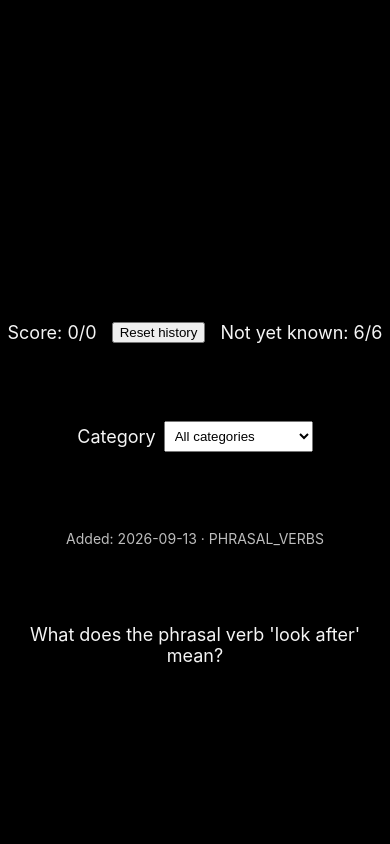
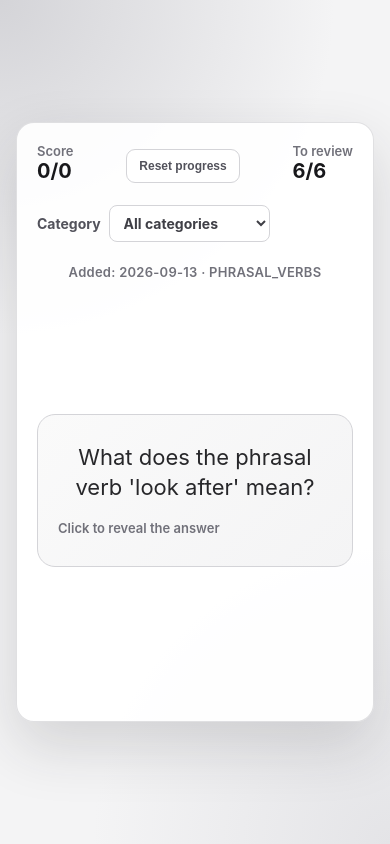
Before and after one commit to adefrutoscasado/english-txt-quiz, a React (Create React App) app: page / in a window 390 px wide. Built offline with nearby package versions, Linux system fonts and the light colour scheme.

Commit message:
Refresh quiz interface with responsive dark-mode styling

```diff
--- a/src/App.css
+++ b/src/App.css
@@ -1,72 +1,272 @@
 .App {
+  box-sizing: border-box;
   width: 100%;
-  height: 100vh;
+  min-height: 100vh;
   text-align: center;
   display: flex;
-  flex-direction: column-reverse;
-  background-color: black;
+  align-items: center;
+  justify-content: center;
+  padding: 32px 20px;
+  background:
+    radial-gradient(circle at top left, #d4d4d8 0, transparent 36%),
+    radial-gradient(circle at bottom right, #e4e4e7 0, transparent 32%),
+    #f4f4f5;
 }
 
 .Content {
-  display: flex;
-  height: 50vh;
-  font-size: 18px;
-  flex-direction: column;
-  justify-content: space-between;
-  margin-bottom: 100px;
-  color: whitesmoke
+  box-sizing: border-box;
+  display: grid;
+  grid-template-rows: auto auto auto minmax(190px, 1fr) auto;
+  gap: 22px;
+  width: min(100%, 780px);
+  min-height: 560px;
+  padding: 28px;
+  color: #18181b;
+  background: rgba(255, 255, 255, 0.92);
+  border: 1px solid rgba(113, 113, 122, 0.22);
+  border-radius: 24px;
+  box-shadow: 0 24px 60px rgba(39, 39, 42, 0.16);
 }
 
 .buttons{
   display: flex;
-  flex-direction: row;
-  justify-content: space-around;
+  gap: 14px;
+  justify-content: center;
 }
 
 .answer {
-  display:inline-block;
-  padding:0.35em 1.2em;
-  border:0.1em solid #FFFFFF;
-  margin:0 0.3em 0.3em 0;
-  border-radius:0.12em;
-  box-sizing: border-box;
-  text-decoration:none;
-  font-family:'Roboto',sans-serif;
-  font-weight:300;
-  text-align:center;
-  transition: all 0.2s;
-  padding: 15px 32px;
+  flex: 1;
+  max-width: 240px;
+  padding: 15px 20px;
+  border: 0;
+  border-radius: 12px;
+  color: white;
+  background: #16a34a;
+  box-shadow: 0 6px 14px rgba(22, 163, 74, 0.25);
+  cursor: pointer;
+  font-size: 16px;
+  font-weight: 700;
+  transition: transform 0.15s ease, box-shadow 0.15s ease;
+}
+
+.answer:last-child {
+  background: #e11d48;
+  box-shadow: 0 6px 14px rgba(225, 29, 72, 0.22);
+}
+
+.answer:hover,
+.question:hover {
+  transform: translateY(-2px);
 }
 
 .header {
   display: flex;
-  flex-direction: row;
-  justify-content: space-around;
+  align-items: center;
+  justify-content: space-between;
+  gap: 12px;
+}
+
+.stat {
+  display: flex;
+  flex-direction: column;
+  align-items: flex-start;
+  color: #71717a;
+  font-size: 13px;
+  font-weight: 600;
+}
+
+.stat strong {
+  color: #18181b;
+  font-size: 20px;
+}
+
+.reset-button {
+  padding: 9px 12px;
+  border: 1px solid #d4d4d8;
+  border-radius: 9px;
+  color: #52525b;
+  background: white;
+  cursor: pointer;
+  font-weight: 600;
 }
 
 .category-filter {
   display: flex;
   align-items: center;
   gap: 8px;
-  justify-content: center;
+  justify-content: flex-start;
+  color: #52525b;
+  font-size: 14px;
+  font-weight: 700;
 }
 
 .category-filter select {
-  padding: 6px;
+  padding: 8px 10px;
+  border: 1px solid #d4d4d8;
+  border-radius: 8px;
+  color: #3f3f46;
+  background: #fff;
+  font: inherit;
 }
 
 .metadata {
-  color: #bdbdbd;
-  font-size: 14px;
+  color: #71717a;
+  font-size: 13px;
+  font-weight: 600;
+  letter-spacing: 0.02em;
+}
+
+.question,
+.response {
+  box-sizing: border-box;
+  width: 100%;
+  align-self: center;
+  padding: 38px 30px;
+  border-radius: 18px;
+  font: inherit;
+  font-size: clamp(22px, 3vw, 30px);
+  line-height: 1.35;
+}
+
+.question {
+  display: flex;
+  flex-direction: column;
+  gap: 18px;
+  justify-content: center;
+  border: 1px solid #d4d4d8;
+  color: #27272a;
+  background: linear-gradient(135deg, #fafafa, #f4f4f5);
+  cursor: pointer;
+  transition: transform 0.15s ease, box-shadow 0.15s ease;
+}
+
+.question small {
+  color: #71717a;
+  font-size: 13px;
+  font-weight: 600;
+}
+
+.response {
+  border: 1px solid #d1fae5;
+  background: #f0fdf4;
+}
+
+.answer-label {
+  margin-bottom: 8px;
+  color: #15803d;
+  font-size: 13px;
+  font-weight: 800;
+  letter-spacing: 0.08em;
+  text-transform: uppercase;
+}
+
+.answer-text {
+  color: #14532d;
+  font-weight: 700;
 }
 
 .description {
-  color: #d0d0d0;
+  color: #52525b;
   font-size: 16px;
-  margin: 16px auto 0;
+  line-height: 1.55;
+  margin: 20px auto 0;
   max-width: 680px;
 }
 
 .completion {
+  align-self: center;
+  color: #15803d;
   font-size: 22px;
+  font-weight: 700;
 }
+
+@media (max-width: 560px) {
+  .App {
+    padding: 16px;
+  }
+
+  .Content {
+    min-height: 600px;
+    padding: 20px;
+    border-radius: 18px;
+  }
+
+  .header {
+    align-items: flex-end;
+  }
+
+  .reset-button {
+    font-size: 12px;
+  }
+
+  .question,
+  .response {
+    padding: 28px 20px;
+  }
+
+  .buttons {
+    flex-direction: column;
+  }
+
+  .answer {
+    max-width: none;
+  }
+}
+
+@media (prefers-color-scheme: dark) {
+  .App {
+    background:
+      radial-gradient(circle at top left, #3f3f46 0, transparent 36%),
+      radial-gradient(circle at bottom right, #27272a 0, transparent 32%),
+      #09090b;
+  }
+
+  .Content {
+    color: #e4e4e7;
+    background: rgba(24, 24, 27, 0.94);
+    border-color: rgba(161, 161, 170, 0.22);
+    box-shadow: 0 24px 60px rgba(0, 0, 0, 0.36);
+  }
+
+  .stat,
+  .metadata,
+  .category-filter,
+  .question small,
+  .description {
+    color: #a1a1aa;
+  }
+
+  .stat strong {
+    color: #fafafa;
+  }
+
+  .reset-button,
+  .category-filter select {
+    border-color: #3f3f46;
+    color: #d4d4d8;
+    background: #27272a;
+  }
+
+  .question {
+    border-color: #3f3f46;
+    color: #f4f4f5;
+    background: linear-gradient(135deg, #27272a, #18181b);
+  }
+
+  .response {
+    border-color: #14532d;
+    background: #102a23;
+  }
+
+  .answer-label {
+    color: #86efac;
+  }
+
+  .answer-text {
+    color: #dcfce7;
+  }
+
+  .completion {
+    color: #86efac;
+  }
+}
--- a/src/App.tsx
+++ b/src/App.tsx
@@ -56,9 +56,15 @@ function App() {
     <div className="App">
       <div className="Content">
         <div className="header">
-          <div>Score: {successNumber}/{successNumber + errorNumber}</div>
-          <button onClick={() => reset()}>Reset history</button>
-          <div>Not yet known: {failLength}/{questionAmount}</div>
+          <div className="stat">
+            <span>Score</span>
+            <strong>{successNumber}/{successNumber + errorNumber}</strong>
+          </div>
+          <button className="reset-button" onClick={() => reset()}>Reset progress</button>
+          <div className="stat">
+            <span>To review</span>
+            <strong>{failLength}/{questionAmount}</strong>
+          </div>
         </div>
         <label className="category-filter" htmlFor="category">
           Category
@@ -68,11 +74,11 @@ function App() {
           </select>
         </label>
         {currentQuestion && <div className="metadata">Added: {currentQuestion.timestamp} · {currentQuestion.category}</div>}
-        {!showAnswer && currentQuestion && <div className="question" onClick={advance}>{currentQuestion.question}</div>}
-        {showAnswer && currentQuestion ? <div className="response"><div>{currentQuestion.answer}</div><p className="description">{currentQuestion.description}</p></div> : <div />}
+        {!showAnswer && currentQuestion && <button className="question" onClick={advance}><span>{currentQuestion.question}</span><small>Click to reveal the answer</small></button>}
+        {showAnswer && currentQuestion ? <div className="response"><div className="answer-label">Answer</div><div className="answer-text">{currentQuestion.answer}</div><p className="description">{currentQuestion.description}</p></div> : <div />}
         {showAnswer && currentQuestion && <div className="buttons">
-          <button className="answer" onClick={() => registerSuccess(currentQuestion.question)}>✅ I knew it</button>
-          <button className="answer" onClick={() => registerError(currentQuestion.question)}>❌ Still learning</button>
+          <button className="answer" onClick={() => registerSuccess(currentQuestion.question)}>I knew it</button>
+          <button className="answer" onClick={() => registerError(currentQuestion.question)}>Still learning</button>
         </div>}
         {!currentQuestion && <div className="completion">You have completed this category.</div>}
       </div>
--- a/src/index.css
+++ b/src/index.css
@@ -1,5 +1,6 @@
 body {
   margin: 0;
+  color-scheme: light dark;
   font-family: -apple-system, BlinkMacSystemFont, 'Segoe UI', 'Roboto', 'Oxygen',
     'Ubuntu', 'Cantarell', 'Fira Sans', 'Droid Sans', 'Helvetica Neue',
     sans-serif;
```
